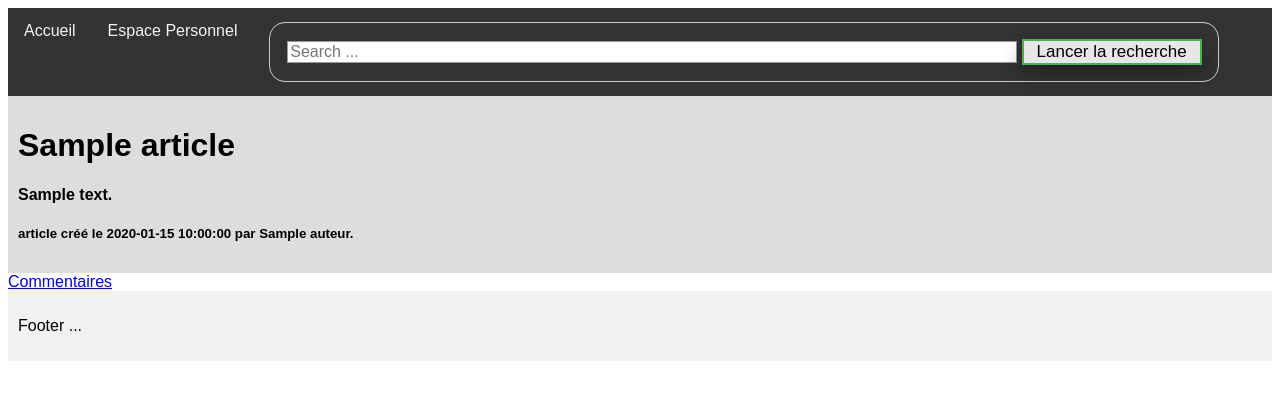
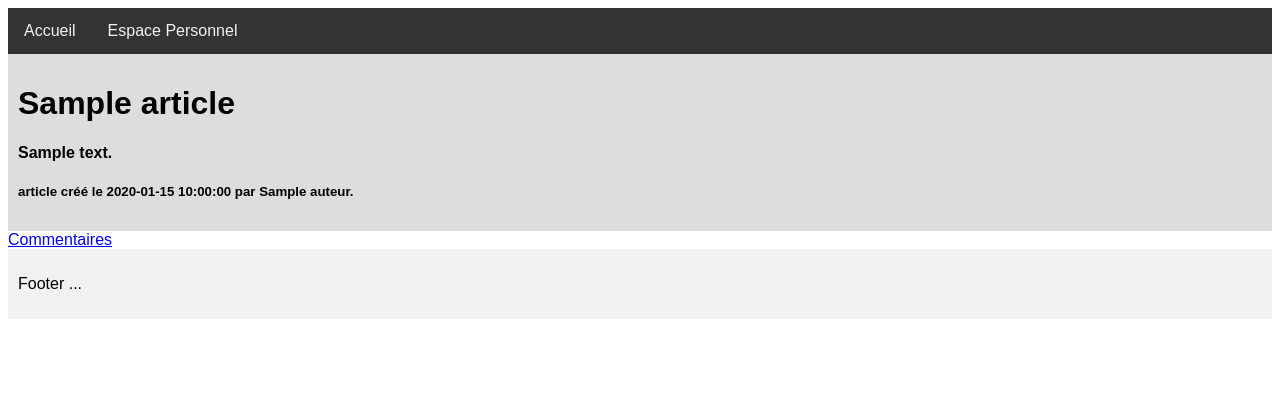
Before and after one commit to mrcsptr/projet_fil_rouge, a Flask app: page /1/ in a window 1280 px wide. Shown: the top 400 px of the page. Run offline with Flask 2, Linux system fonts and the light colour scheme; a database or web service that is not in the repository returns one stand-in record (values such as "Sample title"); some libraries are stand-ins or nearby versions.

Commit message:
a bit more

```diff
--- a/commentaire.py
+++ b/commentaire.py
@@ -11,7 +11,7 @@ class commentaires():
         self.auteur_comment = auteur_comment  # auteur du commentaire
         self.date_comment = date_comment  # date du commentaire
         self.contenu_comment = contenu_comment  # contenu du commentaire
-        self.format = {'Auteur': self.auteur_comment, 'Contenu': self.contenu_comment, 'Article': self.nom}
+        self.format = {'Auteur': self.auteur_comment, 'Contenu': self.contenu_comment, 'Article': self.nom, 'Date': self.date_comment}
 
     def contenu_commentControl(self):
         result = 0  # initialisation
--- a/main.py
+++ b/main.py
@@ -66,10 +66,10 @@ def connexion_article(chaine):
 
 @app.route('/ajouterArticle/', methods=['GET', 'POST'])
 def ajouterArticle():
-	if request.method == 'POST':
+	if request.method == 'POST': # création article
 		newArticle = article(request.form["titre_article"],request.form["Auteur_name"], datetime.datetime.now(),
 			request.form["contenu_article"], request.form["categorie_article"], request.form["Mots_cles_article"])
-		if newArticle.isValid():
+		if newArticle.isValid(): # vérification que l'article est valide
 			ajoutArticle = mongo.db.articles.insert_one(newArticle.format)
 			return render_template('temp_Conf_soumissionArticle.html')
 		else:
--- a/templates/article.html
+++ b/templates/article.html
@@ -108,12 +108,7 @@
     <div class="topnav">
 <a href="http://localhost:5000/">Accueil</a>
   <a href="#">Espace Personnel</a>
-    <a>
-        <form name="Recherche" method="post">
-        <input type="text" name="search" placeholder="Search ..." width="330px" required>
-        <button type="Submit">Lancer la recherche</button>
-        </form>
-</a>
+
 </div>
 
 </head>
--- a/templates/index.html
+++ b/templates/index.html
@@ -45,8 +45,7 @@ body {
 <TD>
 <div class="topnav">
   <a class="active" href="/">Home</a>
-  <a href="#à propos">à propos</a>
-  <a href="#contact">Contact</a>
+
 
     <div style="padding-left:20px; color:green">
         <h1>BIENVENUE SUR LE WIKI DE ZFMP !</h1>
--- a/templates/seConnecter.html
+++ b/templates/seConnecter.html
@@ -44,7 +44,7 @@ body {
 <TR>
 <TD>
 <div class="topnav">
-  <a class="active" href="#home">Home</a>
+  <a class="active" href="http://localhost:5000/">Home</a>
 
 </div>
 
--- a/templates/template_FormCommentaires.html
+++ b/templates/template_FormCommentaires.html
@@ -130,7 +130,7 @@ body {
 		<p>
 			{% for elt in comment%}
 			<li>
-			le {{elt['Date']}}, {{elt['Auteur']}} a écrit : {{elt['Contenu']}}
+			{{elt['Contenu']}} écrit par {{elt['Auteur']}} le {{elt['Date']}}
 			</li>
 			{%endfor%}
 		<p>
```
Also changed, not shown: templates/temp_Conf_soumissionComment.html (+3 -7 lines).
